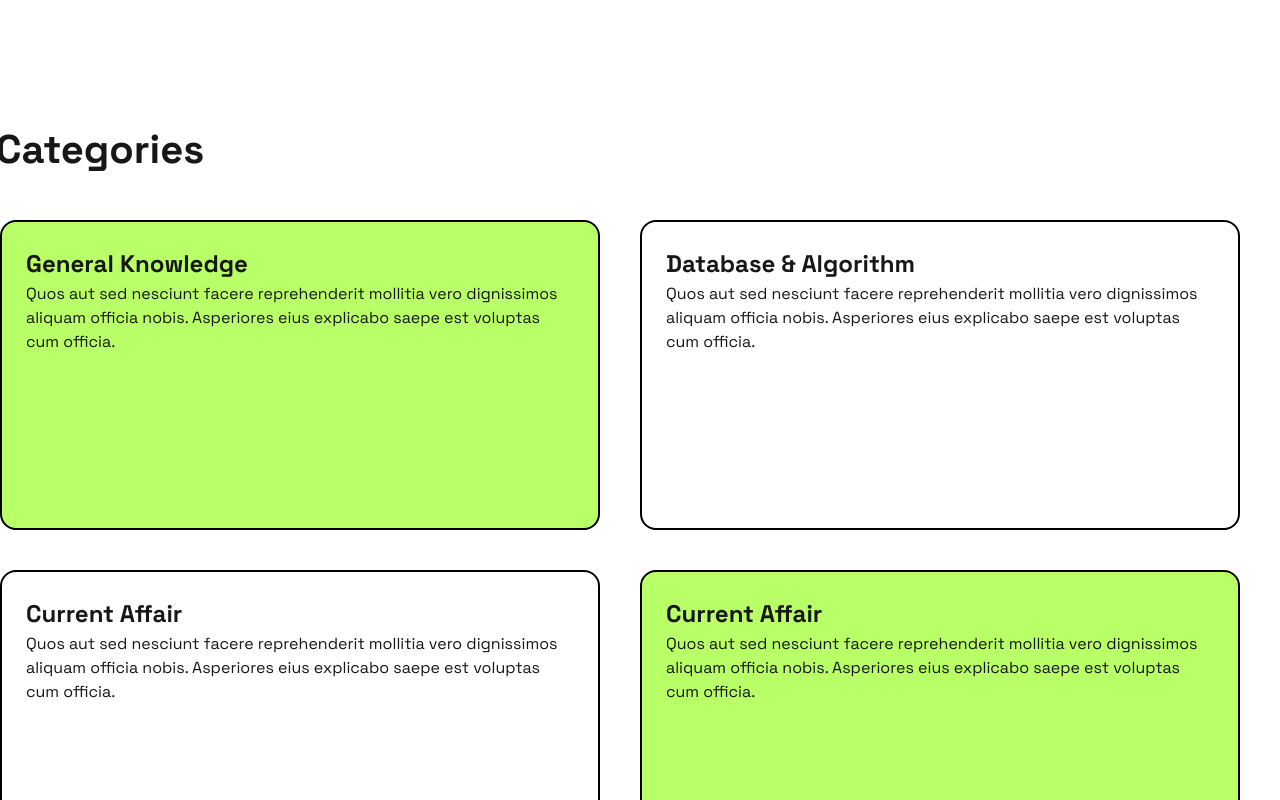
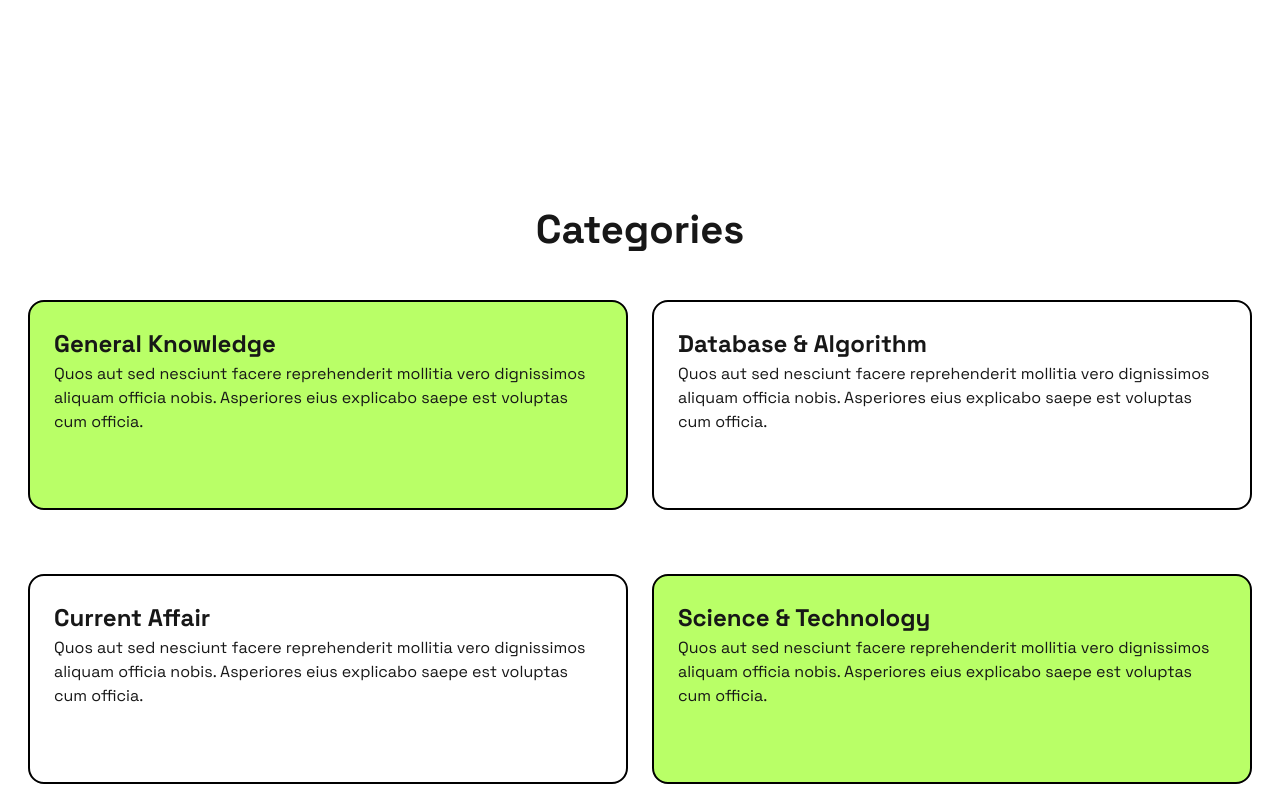
Before and after one commit to Guna-1527/quiz-UI, a Next.js app: page / in a window 1280 px wide. Shown: the part 680-1480 px from the top of the page. Built offline with nearby package versions, Linux system fonts and the light colour scheme.

Commit message:
adding animation in landing page

```diff
--- a/src/app/components/CTA.tsx
+++ b/src/app/components/CTA.tsx
@@ -5,7 +5,7 @@ import HeroImg from "../../../public/image.png";
 
 const CTA = () => {
   return (
-    <div className="w-full h-[380px] border-2 border-black flex gap-10 rounded-2xl p-8 relative ">
+    <div className="w-[1300px] m-auto h-[300px] border-2 border-black flex gap-10 rounded-2xl p-8 relative ">
       <div className="left flex flex-1 gap-6 flex-col">
         <div className="flex flex-1 flex-col gap-6">
           <h1 className="font-bold text-2xl">Let’s make things happen</h1>
--- a/src/app/components/Hero.tsx
+++ b/src/app/components/Hero.tsx
@@ -12,32 +12,60 @@ const Hero = () => {
       {/* Left Content */}
       <div className="flex flex-1 flex-col justify-start">
         <div className="flex flex-col gap-2">
-          <p className="font-bold">Get Started</p>
-          <h1 className="text-[60px]">
+          {/* Get Started Text */}
+          <motion.p
+            className="font-bold"
+            initial={{ opacity: 0, y: 20 }}
+            animate={{ opacity: 1, y: 0 }}
+            transition={{ duration: 0.6, ease: "easeOut" }}
+          >
+            Get Started
+          </motion.p>
+
+          {/* Heading with Animated Span */}
+          <motion.h1
+            className="text-[60px]"
+            initial={{ opacity: 0, y: 20 }}
+            animate={{ opacity: 1, y: 0 }}
+            transition={{ duration: 0.8, delay: 0.3, ease: "easeOut" }}
+          >
             We help you to grow your business to the{" "}
             <span className="relative inline-block overflow-hidden">
               {/* Background Animation (Expanding from left to right) */}
               <motion.span
                 initial={{ width: "0%" }}
                 animate={{ width: "100%" }}
-                transition={{ duration: 1, ease: [0.7, 0, 0.3, 1] }} // Fast start, slow end
+                transition={{ duration: 1, delay: 0.8, ease: [0.7, 0, 0.3, 1] }}
                 className="absolute left-0 top-0 h-full bg-[#B9FF67]"
               />
               {/* Text Animation (Move from bottom to top) */}
               <motion.span
-                initial={{ y: 30, opacity: 0 }} // Start 30px below
-                animate={{ y: 0, opacity: 1 }} // Move up to position
-                transition={{ duration: 0.6, delay: 1, ease: "easeOut" }} // Delay until background is done
+                initial={{ y: 30, opacity: 0 }}
+                animate={{ y: 0, opacity: 1 }}
+                transition={{ duration: 0.6, delay: 1.2, ease: "easeOut" }}
                 className="relative px-2 inline-block"
               >
                 next level
               </motion.span>
             </span>
-          </h1>
-          <p className="text-[20px]">
+          </motion.h1>
+
+          {/* Description Text */}
+          <motion.p
+            className="text-[20px]"
+            initial={{ opacity: 0, y: 20 }}
+            animate={{ opacity: 1, y: 0 }}
+            transition={{ duration: 0.8, delay: 1.5, ease: "easeOut" }}
+          >
             Quos aut sed nesciunt facere reprehenderit mollitia vero dignissimos aliquam officia nobis. Asperiores eius explicabo saepe est voluptas cum officia.
-          </p>
-          <div>
+          </motion.p>
+
+          {/* Button Animation */}
+          <motion.div
+            initial={{ opacity: 0, y: 20 }}
+            animate={{ opacity: 1, y: 0 }}
+            transition={{ duration: 0.8, delay: 1.8, ease: "easeOut" }}
+          >
             <Button
               name="Get Started"
               width="130px"
@@ -46,14 +74,19 @@ const Hero = () => {
               textColor="black"
               borderRadius="16px"
             />
-          </div>
+          </motion.div>
         </div>
       </div>
 
       {/* Right Image */}
-      <div className="flex flex-1">
+      <motion.div
+        className="flex flex-1"
+        initial={{ opacity: 0, scale: 0.9 }}
+        animate={{ opacity: 1, scale: 1 }}
+        transition={{ duration: 1, delay: 2, ease: "easeOut" }}
+      >
         <Image src={HeroImg} alt="hero" />
-      </div>
+      </motion.div>
     </div>
   );
 };
--- a/src/app/components/Model.tsx
+++ b/src/app/components/Model.tsx
@@ -13,10 +13,10 @@ const Model = ({ name, description, background }: ModelType) => {
   return (
     <motion.div
       initial={{ scale: 1 }}
-      whileHover={{ scale: 1.1 }}
-      transition={{ duration: 0.4, ease: "easeOut" }}
+      whileHover={{ scale: 1.04 }}
+      transition={{ duration: 0.4, ease: "easeIn" }}
       style={{ backgroundColor: background }}
-      className="w-[600px] h-[310px] rounded-2xl p-6 border-2 border-black transition-all mb-10"
+      className="w-[600px] h-[210px] rounded-2xl p-6 border-2 border-black transition-all mb-10"
     >
       <h1 className="font-bold text-[24px]">{name}</h1>
       <p>{description}</p>
--- a/src/app/components/Service.tsx
+++ b/src/app/components/Service.tsx
@@ -1,49 +1,78 @@
-import React from 'react'
-import Model from './Model'
-import Header from './Header'
+"use client";
+
+import React from "react";
+import { motion } from "framer-motion";
+import Model from "./Model";
+import Header from "./Header";
 
 const categories = [
   {
     id: 1,
     name: "General Knowledge",
     description: "Quos aut sed nesciunt facere reprehenderit mollitia vero dignissimos aliquam officia nobis. Asperiores eius explicabo saepe est voluptas cum officia.",
-    background: "#B9FF67"
+    background: "#B9FF67",
   },
   {
     id: 2,
     name: "Database & Algorithm",
     description: "Quos aut sed nesciunt facere reprehenderit mollitia vero dignissimos aliquam officia nobis. Asperiores eius explicabo saepe est voluptas cum officia.",
-    background: "white"
+    background: "white",
   },
   {
     id: 3,
     name: "Current Affair",
     description: "Quos aut sed nesciunt facere reprehenderit mollitia vero dignissimos aliquam officia nobis. Asperiores eius explicabo saepe est voluptas cum officia.",
-    background: "white"
+    background: "white",
   },
   {
     id: 4,
-    name: "Current Affair",
+    name: "Science & Technology",
     description: "Quos aut sed nesciunt facere reprehenderit mollitia vero dignissimos aliquam officia nobis. Asperiores eius explicabo saepe est voluptas cum officia.",
-    background: "#B9FF67"
-  }
-]
+    background: "#B9FF67",
+  },
+];
 
 const Service = () => {
   return (
-    <div>
-      <div className="header">
-      <Header name="Categories" />
-        <div className='grid grid-cols-2'>
-          {
-            categories.map((item) => (
-              <Model key={item.id} name={item.name} description={item.description} background={item.background}/>
-            ))
-          }
-        </div>
-      </div>
+    <div className="w-full min-h-screen flex flex-col items-center py-20">
+      {/* Smoothly Appearing Header */}
+      <motion.div
+        initial={{ opacity: 0, y: 50 }}
+        whileInView={{ opacity: 1, y: 0 }}
+        transition={{ duration: 1, ease: [0.25, 1, 0.5, 1] }} // Smooth easing
+        viewport={{ once: true }}
+      >
+        <Header name="Categories" />
+      </motion.div>
+
+      {/* Animated Grid Container */}
+      <motion.div
+        className="grid grid-cols-2 gap-6"
+        initial="hidden"
+        whileInView="visible"
+        variants={{
+          hidden: { opacity: 0 },
+          visible: {
+            opacity: 1,
+            transition: { staggerChildren: 0.4, ease: [0.25, 1, 0.5, 1] }, // Slower stagger
+          },
+        }}
+        viewport={{ once: true }}
+      >
+        {categories.map((item) => (
+          <motion.div
+            key={item.id}
+            variants={{
+              hidden: { opacity: 0, y: 70 },
+              visible: { opacity: 1, y: 0, transition: { duration: 0.8, ease: "easeOut" } },
+            }}
+          >
+            <Model name={item.name} description={item.description} background={item.background} />
+          </motion.div>
+        ))}
+      </motion.div>
     </div>
-  )
-}
+  );
+};
 
-export default Service
+export default Service;
```
